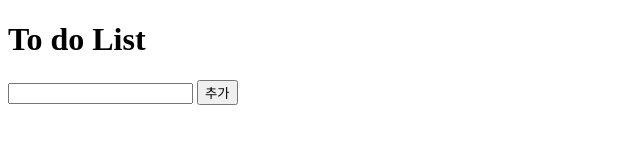
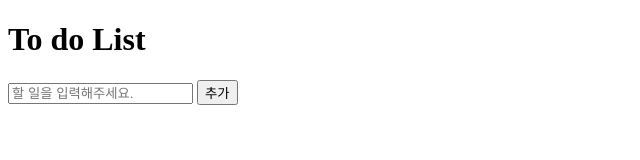
Before and after one commit to ExpandSource/todo-advance, a plain HTML site: page index.html in a window 1280 px wide. Shown: the full height of the page, 0-640 px from the left. Drawn offline with Linux system fonts and the light colour scheme.

Commit message:
인풋 태그에 플레이스홀더 설명 추가

```diff
--- a/index.html
+++ b/index.html
@@ -8,7 +8,7 @@
   </head>
   <body>
     <h1>To do List</h1>
-    <input type="text" id="taskInput" />
+    <input type="text" id="taskInput" placeholder="할 일을 입력해주세요." />
     <button id="addButton">추가</button>
     <ul id="taskList"></ul>
     <script src="script.js"></script>
```
